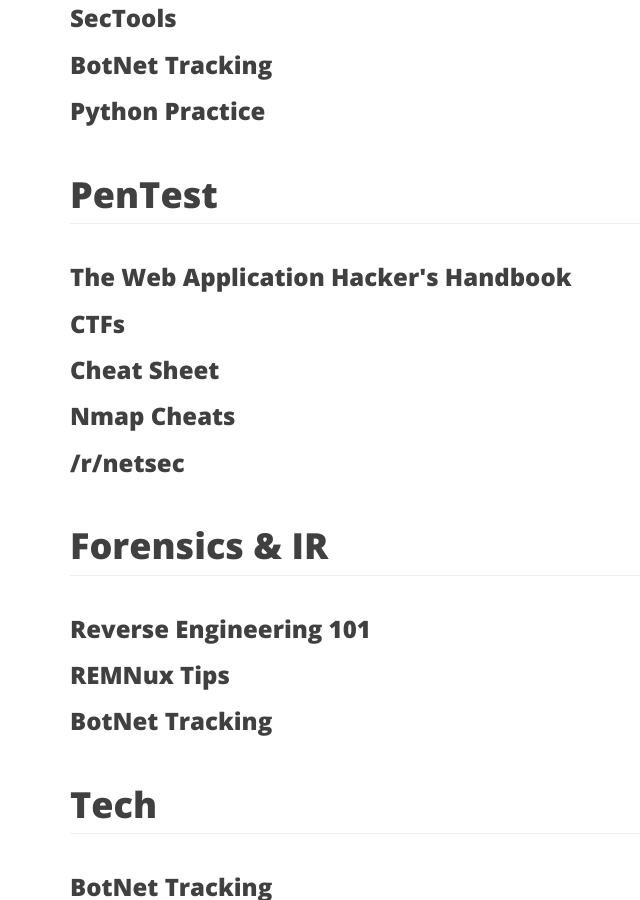
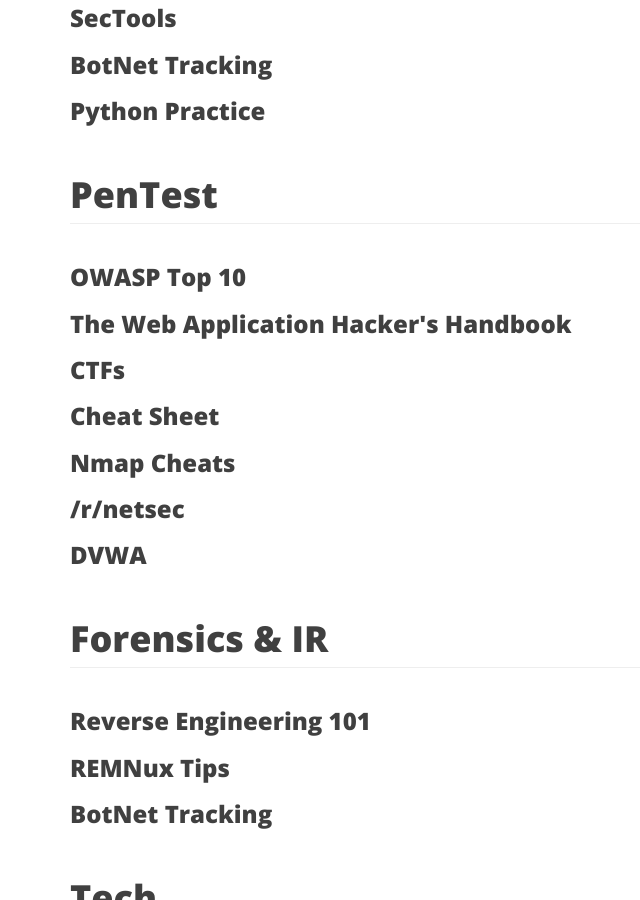
Before and after one commit to RomSec/RomSec.github.io, a Jekyll site: the page built from resources.html, in a window 1280 px wide and 900 px high, scrolled down 739 px. Shown: the whole window, without its empty margins (195-835 px from the left). Built offline with Jekyll 4.4.1, drawn with Linux system fonts in a browser that asks for light colours; nearby versions of some CDN libraries.

Commit message:
Update resources.html

```diff
--- a/resources.html
+++ b/resources.html
@@ -8,9 +8,10 @@
 <div class="row">
   <div class="col-lg-12">
       <h1 class="page-header">InfoSec</h1>
+    <p>General InfoSec</p>
   </div>
 </div>
-<p>General InfoSec</p>
+
 <h3><a href="https://intel.malwaretech.com/">BotNet Tracking</a></h3>
 <h3><a href="http://sectools.org/">SecTools</a></h3>
 <h3><a href="https://intel.malwaretech.com/">BotNet Tracking</a></h3>
@@ -21,11 +22,15 @@
       <h1 class="page-header">PenTest</h1>
   </div>
 </div>
+<h3><a href="https://www.owasp.org/index.php/Top_10_2013-Top_10">OWASP Top 10</a></h3>
 <h3><a href="https://www.amazon.com/Web-Application-Hackers-Handbook-Exploiting/dp/8126533404/">The Web Application Hacker's Handbook</a></h3>
 <h3><a href="https://github.com/apsdehal/awesome-ctf">CTFs</a></h3>
 <h3><a href="https://highon.coffee/blog/penetration-testing-tools-cheat-sheet/">Cheat Sheet</a></h3>
 <h3><a href="https://hackertarget.com/7-nmap-nse-scripts-recon/">Nmap Cheats</a></h3>
 <h3><a href="https://www.reddit.com/r/netsec/">/r/netsec</a></h3>
+<h3><a href="http://www.dvwa.co.uk/">DVWA</a></h3>
+
+
 
 <div class="row">
   <div class="col-lg-12">
```
